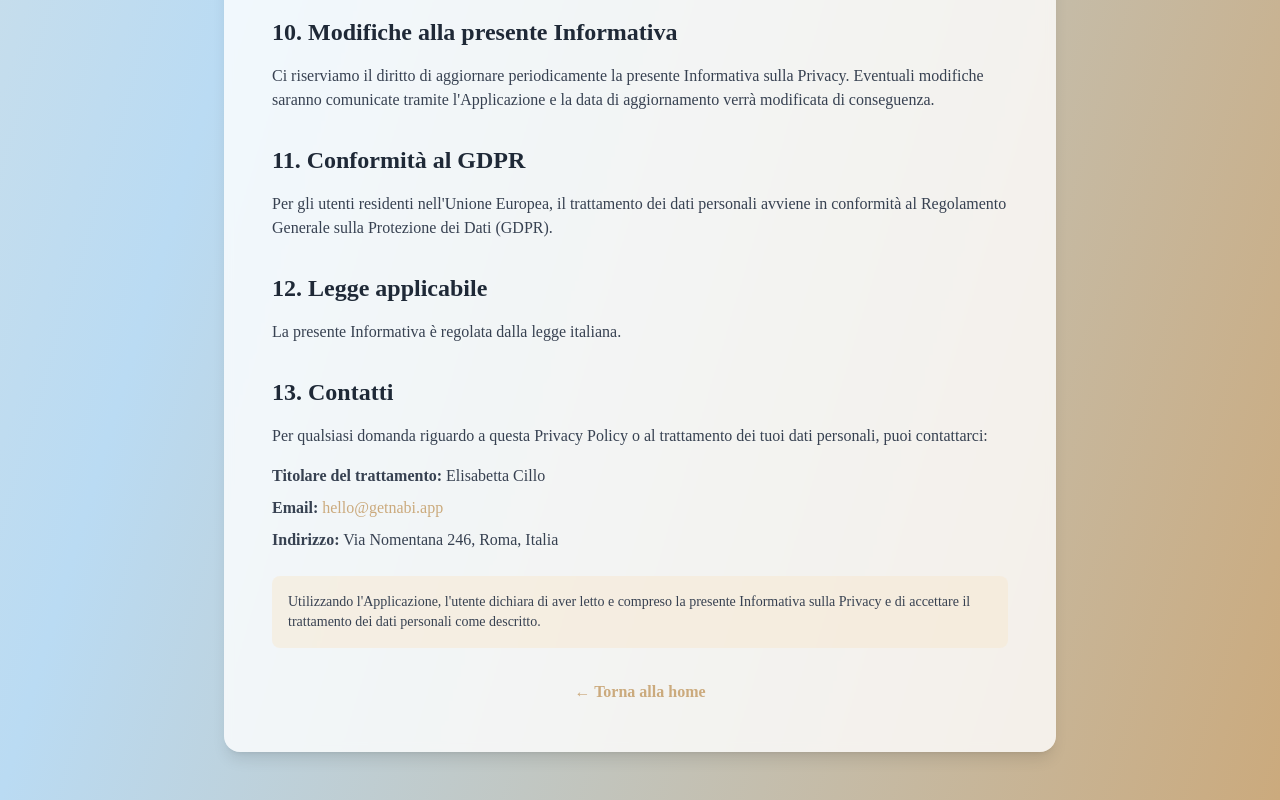
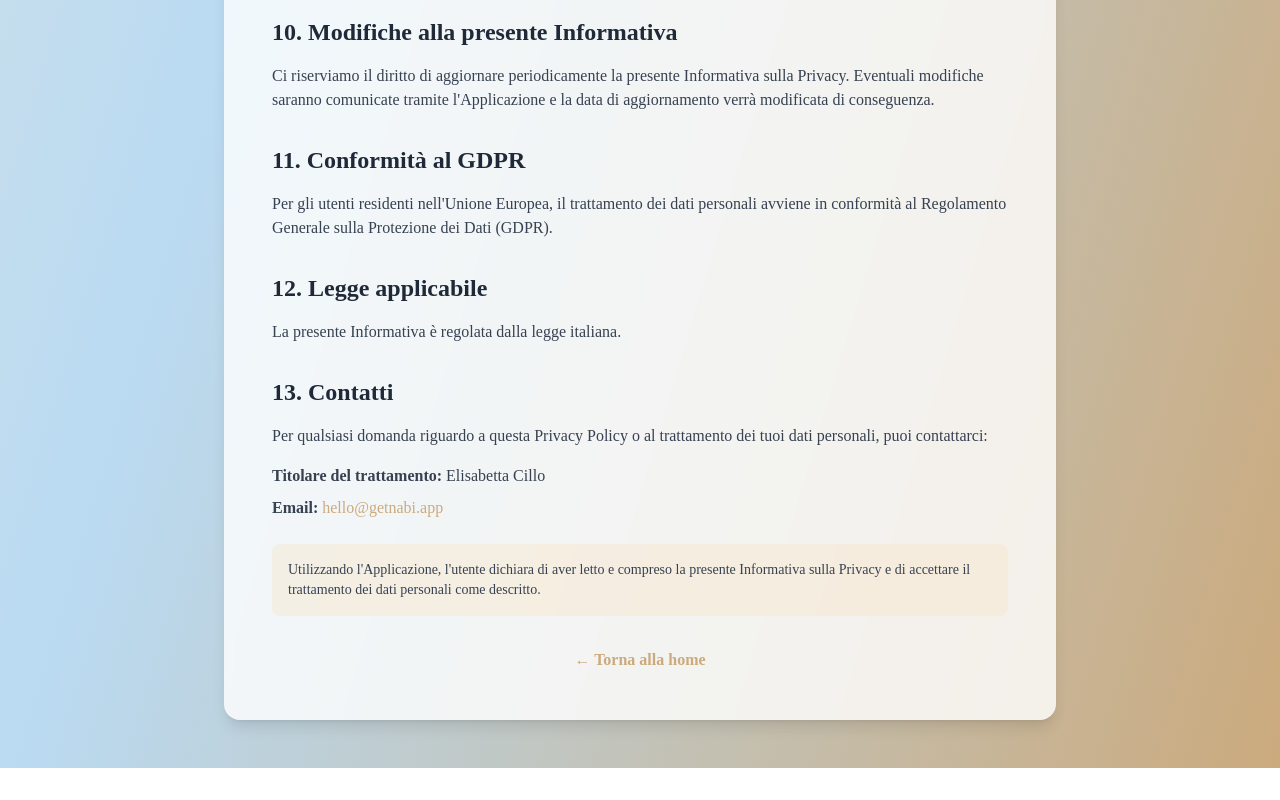
Before and after one commit to becoentertainment/nabi-website, a Next.js app: page /privacy in a window 1280 px wide. Shown: the part 3512-4312 px from the top of the page. After the commit the page ends 4280 px from the top, so only its background shows below. Built offline with nearby package versions, Linux system fonts and the light colour scheme; a web font is replaced by a local one.

Commit message:
Privacy Policy: rimosso indirizzo da sezione Contatti IT/EN

```diff
--- a/src/app/en/privacy/page.tsx
+++ b/src/app/en/privacy/page.tsx
@@ -164,7 +164,6 @@ export default function EnPrivacyPage() {
               <ul className="list-none pl-0 space-y-2 mt-4">
                 <li><strong>Data controller:</strong> Elisabetta Cillo</li>
                 <li><strong>Email:</strong> <a href="mailto:hello@getnabi.app" className="text-nabi-beige hover:underline">hello@getnabi.app</a></li>
-                <li><strong>Address:</strong> Via Nomentana 246, Rome, Italy</li>
               </ul>
             </section>
 
--- a/src/app/privacy/page.tsx
+++ b/src/app/privacy/page.tsx
@@ -164,7 +164,6 @@ export default function PrivacyPage() {
               <ul className="list-none pl-0 space-y-2 mt-4">
                 <li><strong>Titolare del trattamento:</strong> Elisabetta Cillo</li>
                 <li><strong>Email:</strong> <a href="mailto:hello@getnabi.app" className="text-nabi-beige hover:underline">hello@getnabi.app</a></li>
-                <li><strong>Indirizzo:</strong> Via Nomentana 246, Roma, Italia</li>
               </ul>
             </section>
 
```
